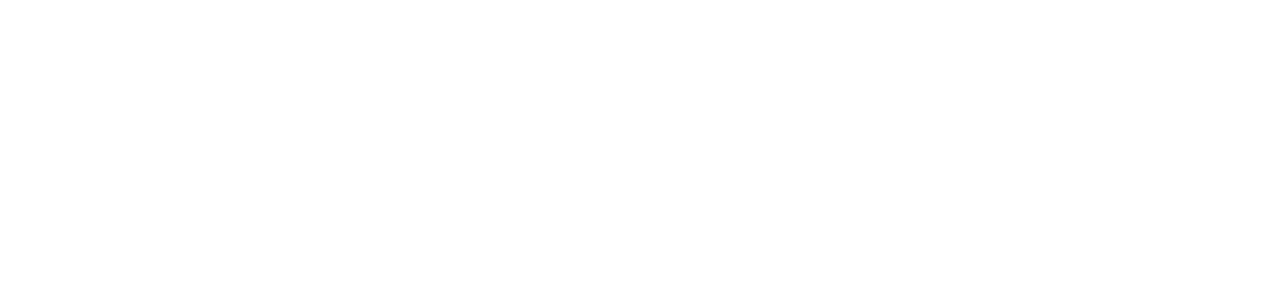
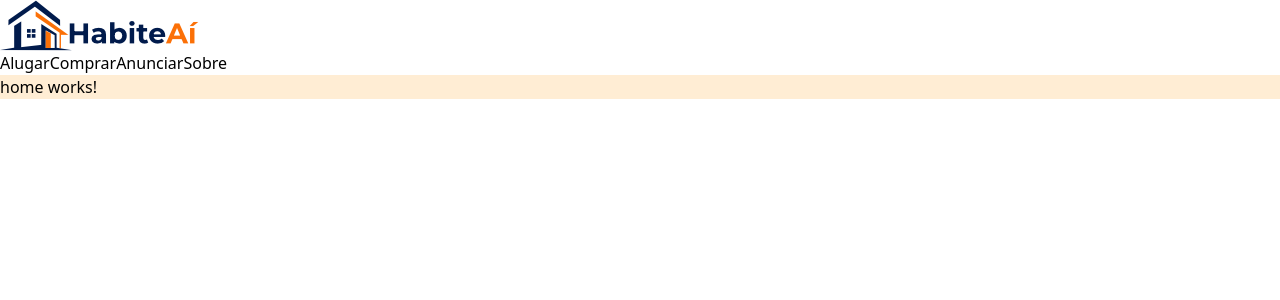
Before and after one commit to zefelipe19/habiteai, an Angular app in the folder frontend/: page / in a window 1280 px wide. Shown: the top 300 px of the page. Built offline with nearby package versions, Linux system fonts and the light colour scheme.

Commit message:
feat: started header component

```diff
--- a/frontend/src/app/app.html
+++ b/frontend/src/app/app.html
@@ -0,0 +1,4 @@
+<app-header></app-header>
+<main class="bg-orange-100">
+    <router-outlet></router-outlet>
+</main>
--- a/frontend/src/app/app.routes.ts
+++ b/frontend/src/app/app.routes.ts
@@ -1,3 +1,9 @@
-import { Routes } from '@angular/router';
+import { Routes } from "@angular/router";
+import { Home } from "./pages/home/home";
 
-export const routes: Routes = [];
+export const routes: Routes = [
+  {
+    path: "",
+    component: Home,
+  },
+];
--- /dev/null
+++ b/frontend/src/app/components/header/header.html
@@ -0,0 +1,9 @@
+<header class="">
+    <img src="habiteai.png" alt="HabiteAí">
+    <nav>
+        <a href="">Alugar</a>
+        <a href="">Comprar</a>
+        <a href="">Anunciar</a>
+        <a href="">Sobre</a>
+    </nav>
+</header>
--- /dev/null
+++ b/frontend/src/app/components/header/header.ts
@@ -0,0 +1,14 @@
+import { Component } from "@angular/core";
+
+@Component({
+  selector: "app-header",
+  imports: [],
+  templateUrl: "./header.html",
+  styleUrl: "./header.css",
+})
+export class Header {
+  isToggleMenu = false
+  toggleMenu() {
+    this.isToggleMenu != this.isToggleMenu
+  }
+}
--- /dev/null
+++ b/frontend/src/app/pages/home/home.html
@@ -0,0 +1 @@
+<p>home works!</p>
--- /dev/null
+++ b/frontend/src/app/pages/home/home.ts
@@ -0,0 +1,9 @@
+import { Component } from "@angular/core";
+
+@Component({
+  selector: "app-home",
+  imports: [],
+  templateUrl: "./home.html",
+  styleUrl: "./home.css",
+})
+export class Home {}
--- a/frontend/src/index.html
+++ b/frontend/src/index.html
@@ -1,13 +1,16 @@
 <!doctype html>
 <html lang="en">
+
 <head>
   <meta charset="utf-8">
-  <title>Habiteai</title>
+  <title>HabiteAi</title>
   <base href="/">
   <meta name="viewport" content="width=device-width, initial-scale=1">
   <link rel="icon" type="image/x-icon" href="favicon.ico">
 </head>
+
 <body>
   <app-root></app-root>
 </body>
+
 </html>
```
Also changed, not shown: frontend/src/app/app.ts (+9 -7 lines), frontend/.postcssrc.json (added), frontend/src/app/components/header/header.css (added), frontend/src/app/pages/home/home.css (added), 2 other files (tests, documents, lock files or other folders).
